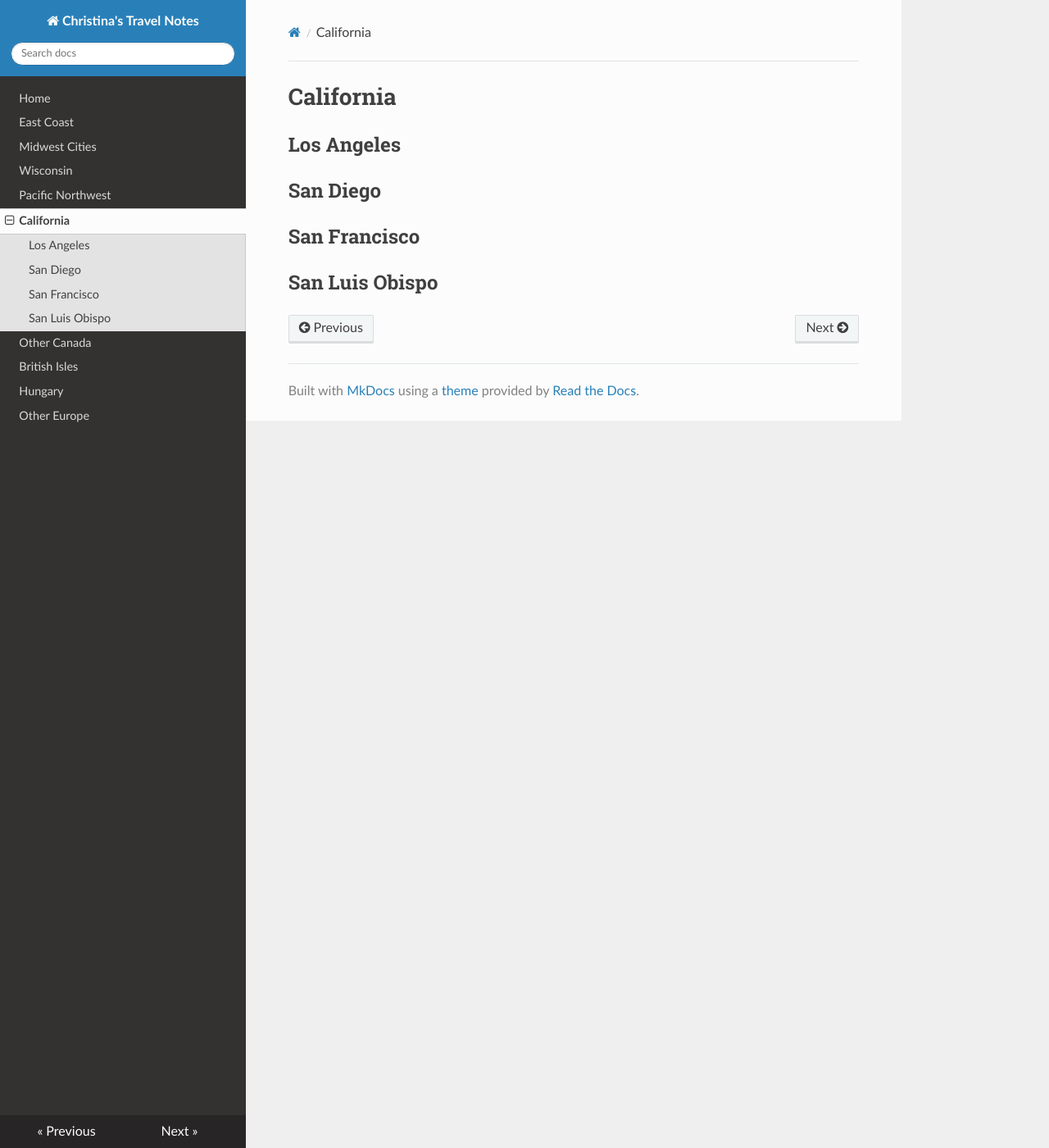
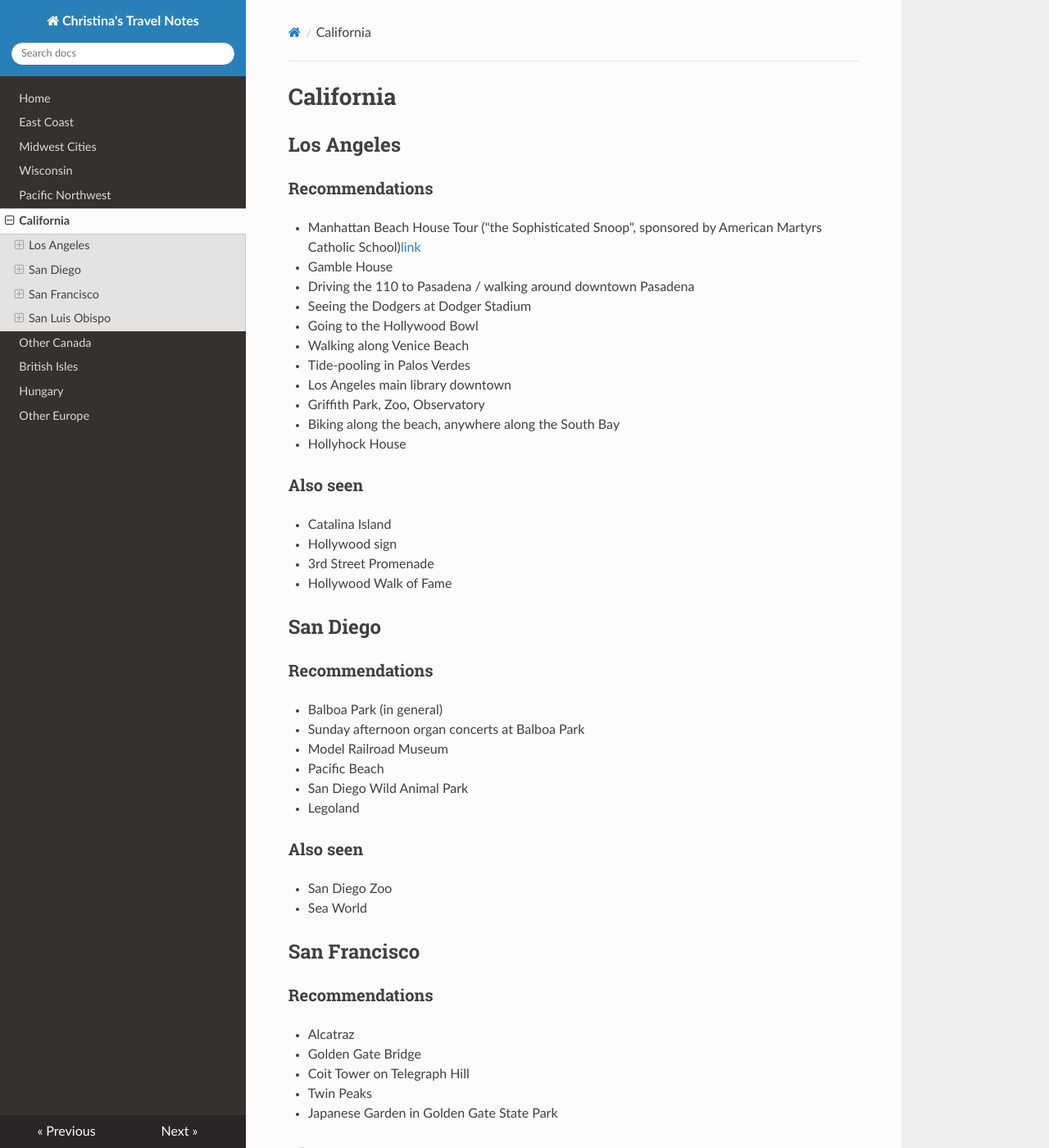
Before and after one commit to ChristinaLK/travel, an MkDocs documentation site: the page built from docs/california.md, in a window 1280 px wide and 1400 px high. Shown: the whole window at 82% size. Built offline with MkDocs 1.6.1, drawn with Linux system fonts in a browser that asks for light colours; nearby versions of some CDN libraries; some of the changed text lies outside the part shown.

Commit message:
california notes for real!

```diff
--- a/docs/california.md
+++ b/docs/california.md
@@ -2,8 +2,65 @@
 
 ## Los Angeles
 
+### Recommendations
+
+* Manhattan Beach House Tour ("the Sophisticated Snoop", sponsored by American Martyrs Catholic School)[link][snoop]
+* Gamble House
+* Driving the 110 to Pasadena / walking around downtown Pasadena
+* Seeing the Dodgers at Dodger Stadium
+* Going to the Hollywood Bowl
+* Walking along Venice Beach
+* Tide-pooling in Palos Verdes
+* Los Angeles main library downtown
+* Griffith Park, Zoo, Observatory
+* Biking along the beach, anywhere along the South Bay
+* Hollyhock House
+
+### Also seen
+
+* Catalina Island
+* Hollywood sign
+* 3rd Street Promenade
+* Hollywood Walk of Fame
+
 ## San Diego
+
+### Recommendations
+
+* Balboa Park (in general)
+* Sunday afternoon organ concerts at Balboa Park
+* Model Railroad Museum
+* Pacific Beach
+* San Diego Wild Animal Park
+* Legoland
+
+### Also seen
+
+* San Diego Zoo
+* Sea World
 
 ## San Francisco
 
+### Recommendations
+
+* Alcatraz
+* Golden Gate Bridge
+* Coit Tower on Telegraph Hill
+* Twin Peaks
+* Japanese Garden in Golden Gate State Park
+
+### Also seen
+
+* Ghiradelli Square
+* Fisherman's Wharf
+* Lombard St.
+* Cable Cars
+
 ## San Luis Obispo
+
+### Recommendations
+
+* Madonna Inn
+* Cal Poly Architecture Graveyard
+
+[snoop]: https://www.americanmartyrsschool.org/apps/pages/index.jsp?uREC_ID=744213&type=d&pREC_ID=1154365
```
